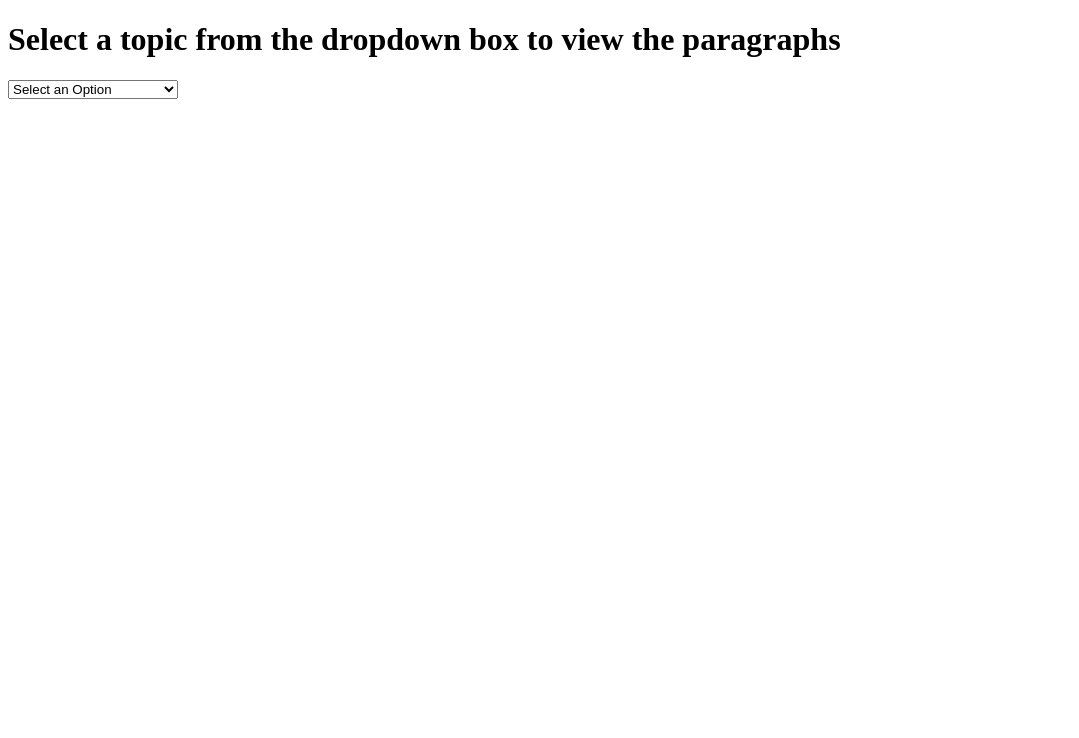
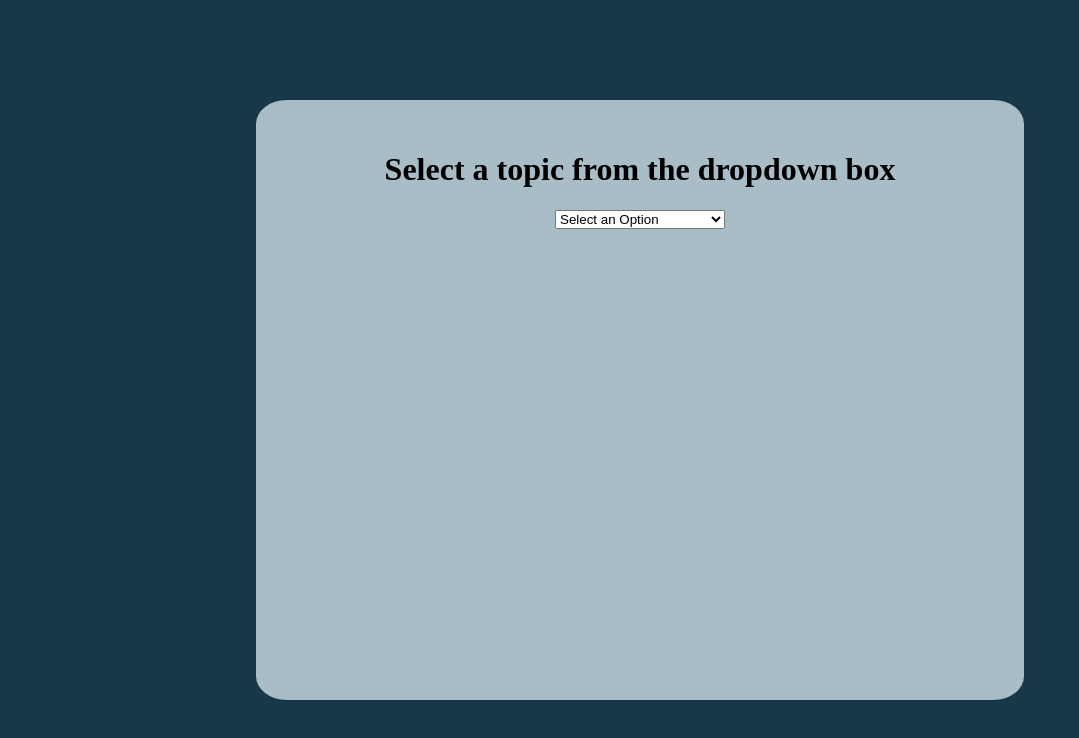
Before and after one commit to neelyp/The-French-Revolution, a plain HTML site: page index.html in a window 1280 px wide. Shown: the whole page, without its empty margins (0-1079 px from the left). Drawn offline with Linux system fonts and the light colour scheme.

Commit message:
Add styling

```diff
--- a/index.html
+++ b/index.html
@@ -8,9 +8,13 @@
   </head>
 
   <body>
-    <h1>Select a topic from the dropdown box to view the paragraphs</h1>
+    <div class="wrapper center">
+      <div class="inner center">
+        <h1>Select a topic from the dropdown box</h1>
+
+        <!-- Dropdown -->
         <select name="paragraphs" id="paragraph">
-      <option>Select an Option</option>
+          <option selected disabled hidden>Select an Option</option>
           <option value="Louis">Louis XVI</option>
           <option value="Marie">Marie Antoinette</option>
           <option value="Robespierre">Robespierre</option>
@@ -21,7 +25,12 @@
           <option value="Oath">Tennis Court Oath</option>
         </select>
 
-    <div id="text"></div>
+        <!-- displays paragraph -->
+        <br />
+        <p style="text-align: left" id="text"></p>
+      </div>
+    </div>
+
     <script type="module" src="./script.js"></script>
   </body>
 </html>
--- a/style.css
+++ b/style.css
@@ -2,3 +2,38 @@ html {
   height: 100%;
   width: 100%;
 }
+
+body {
+  background-color: #193847;
+}
+
+p {
+  font-size: 20px;
+  font-family: Palatino, 'Palatino LT STD', 'Palatino Linotype', 'Book Antiqua',
+    Georgia, serif;
+}
+
+.wrapper {
+  text-align: center;
+  height: 75%;
+  width: 60%;
+  background-color: #a9bdc7;
+  border-radius: 4%;
+}
+
+.wrapper:hover {
+  box-shadow: 10px 10px 15px #314047;
+}
+
+.inner {
+  padding: 30px;
+  height: 90%;
+  width: 75%;
+}
+
+.center {
+  position: absolute;
+  top: 50%;
+  left: 50%;
+  transform: translate(-50%, -50%);
+}
```
Lines whose indentation alone changed are shown as unchanged.
